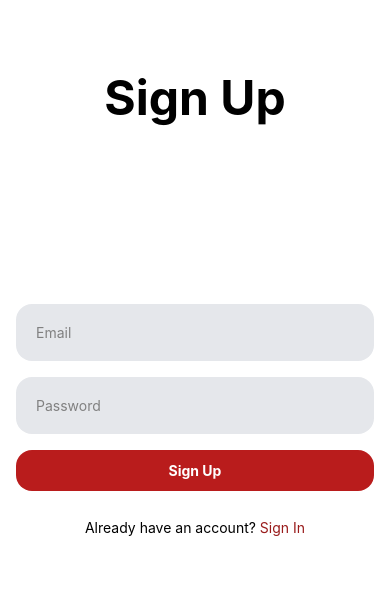
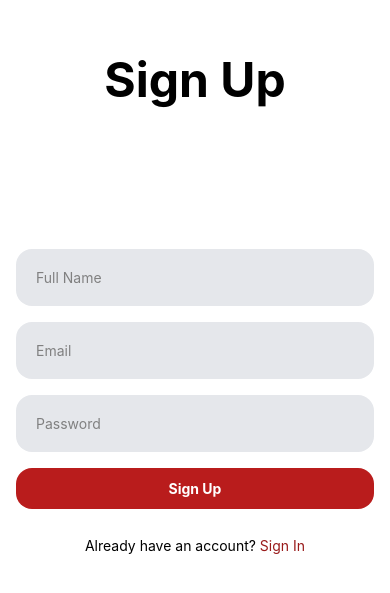
Before and after one commit to mahirul101/GymApp, a React Native app: screen /Signup in a window 390 px wide. Shown: the part 177-770 px from the top of the page. Built offline with nearby package versions, Linux system fonts and the light colour scheme.

Commit message:
Add Full Name input field to Signup page

```diff
--- a/frontend/src/pages/Signup.js
+++ b/frontend/src/pages/Signup.js
@@ -14,6 +14,13 @@ function SignUp() {
                 </View>
 
                 <View className="mx-4 space-y-4">
+                <View className="bg-gray-200 p-5 rounded-2xl w-full">
+                        <TextInput
+                            placeholder="Full Name"
+                            placeholderTextColor="gray"
+                            className="text-black" // Adjust the text color to ensure visibility
+                        />
+                    </View>
                     <View className="bg-gray-200 p-5 rounded-2xl w-full">
                         <TextInput
                             placeholder="Email"
```
